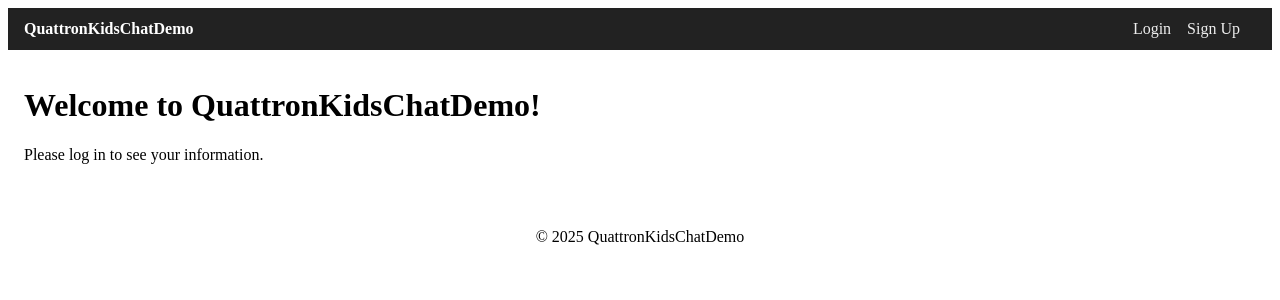
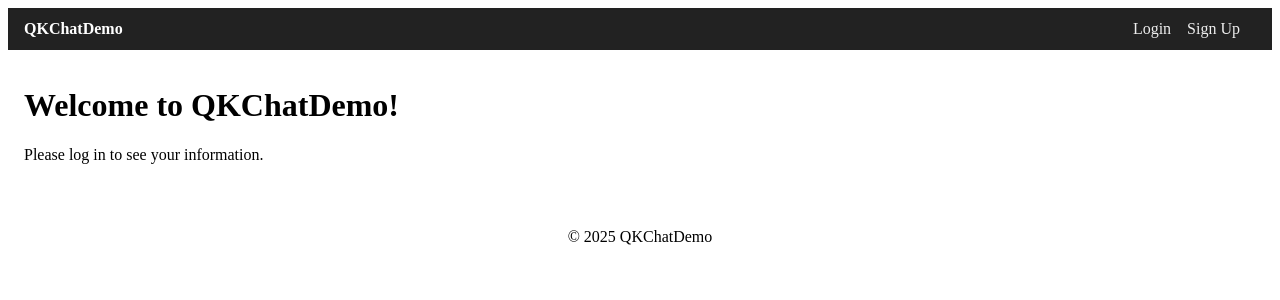
Before and after one commit to StarYQ/chat-demo0, a Next.js app: page / in a window 1280 px wide. Shown: the top 300 px of the page. Built offline with nearby package versions, Linux system fonts and the light colour scheme; no server answers.

Commit message:
Rename app

```diff
--- a/package.json
+++ b/package.json
@@ -1,5 +1,5 @@
 {
-  "name": "QuattronKidsChatDemowebapp",
+  "name": "QKChatDemowebapp",
   "version": "0.1.0",
   "private": true,
   "scripts": {
--- a/src/app/(authenticated)/chats/ChatsClient.js
+++ b/src/app/(authenticated)/chats/ChatsClient.js
@@ -67,7 +67,7 @@ export default function ChatsClient({ initialChats, userId }) {
 
     const { user: existingUser } = await response.json(); // { id, email }
 
-    // 2) Create a new chat (empty insert should use defaults)
+    // 2) Create a new chat
     const { data: newChat, error: chatError, status } = await supabase
     .from('chats')
     .insert([{}])
--- a/src/app/layout.js
+++ b/src/app/layout.js
@@ -2,7 +2,7 @@ import { getUser } from '@/lib/auth';
 import { UserProvider } from '@/context/UserContext';
 
 export const metadata = {
-  title: 'QuattronKidsChatDemo',
+  title: 'QKChatDemo',
   description: 'Monitor your patients\' cardiovascular recovery progress.',
 };
 
--- a/src/app/login/page.jsx
+++ b/src/app/login/page.jsx
@@ -1,5 +1,5 @@
 export const metadata = {
-  title: 'Login - QuattronKidsChatDemo',
+  title: 'Login - QKChatDemo',
 };
 
 import LoginPageClient from './LoginPageClient';
--- a/src/app/page.js
+++ b/src/app/page.js
@@ -3,7 +3,7 @@ import Home from '@/components/Home';
 import { getUser } from '@/lib/auth';
 
 export const metadata = {
-  title: 'QuattronKidsChatDemo - Home',
+  title: 'QKChatDemo - Home',
 };
 
 export default async function HomePage() {
--- a/src/app/register/page.jsx
+++ b/src/app/register/page.jsx
@@ -1,5 +1,5 @@
 export const metadata = {
-    title: 'Register - QuattronKidsChatDemo',
+    title: 'Register - QKChatDemo',
   };
 
   import RegisterPageClient from './RegisterPageClient';
--- a/src/components/Home.jsx
+++ b/src/components/Home.jsx
@@ -9,7 +9,7 @@ export default function Home({ user }) {
     <div>
       <Navbar user={user} />
       <main style={{ padding: '1rem' }}>
-        <h1>Welcome to QuattronKidsChatDemo!</h1>
+        <h1>Welcome to QKChatDemo!</h1>
         {user ? (
           <div className={styles.userInfo}>
             <p><strong>Email:</strong> {user.email}</p>
@@ -20,7 +20,7 @@ export default function Home({ user }) {
         )}
       </main>
       <footer style={{ marginTop: '2rem', textAlign: 'center' }}>
-        <p>&copy; {new Date().getFullYear()} QuattronKidsChatDemo</p>
+        <p>&copy; {new Date().getFullYear()} QKChatDemo</p>
       </footer>
     </div>
   );
--- a/src/components/Navbar.jsx
+++ b/src/components/Navbar.jsx
@@ -14,7 +14,7 @@ export default function Navbar({ user }) {
 
   return (
     <nav className={styles.navbar}>
-      <Link href="/" className={styles.navLogo}>QuattronKidsChatDemo</Link>
+      <Link href="/" className={styles.navLogo}>QKChatDemo</Link>
       <div className={styles.navLinks}>
         {user ? (
           <>
```
Also changed, not shown: 1 other file (tests, documents, lock files or other folders).
